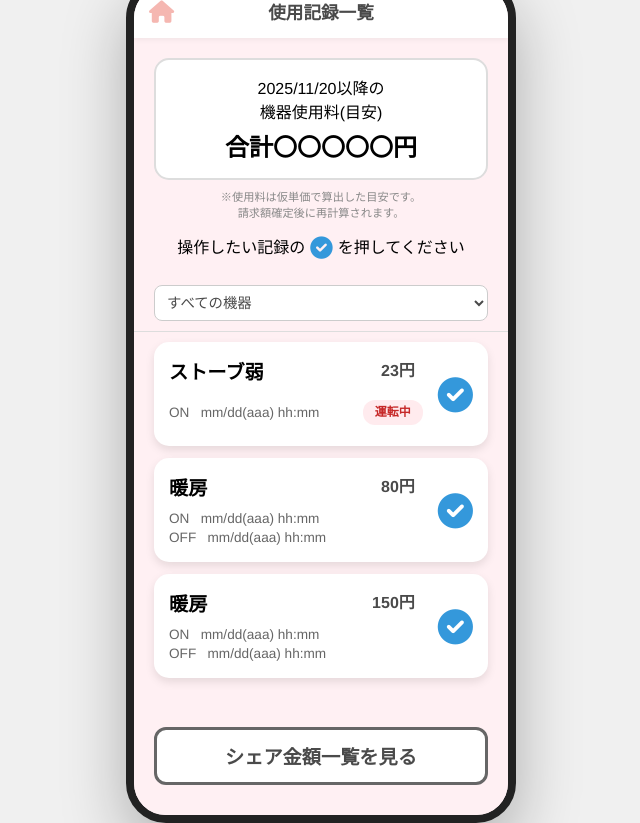
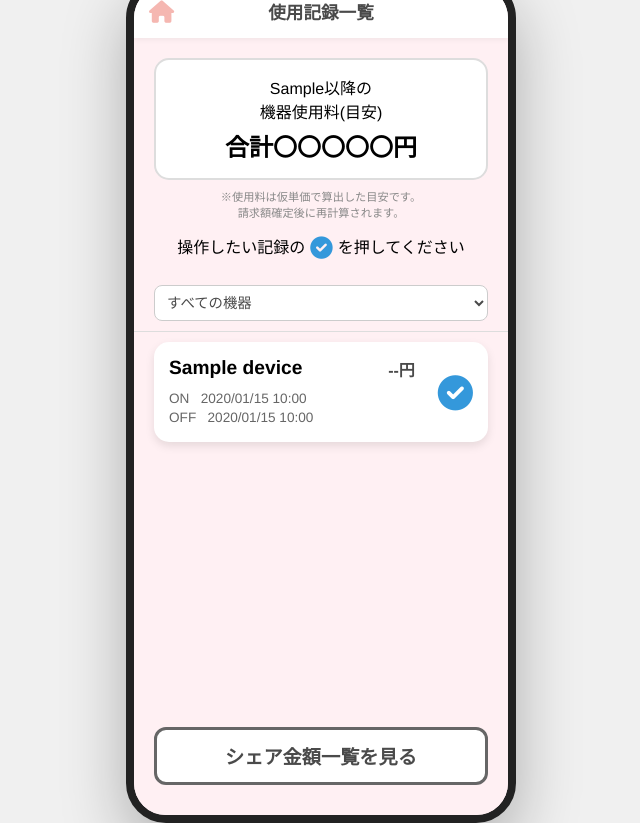
Before and after one commit to kubota-a/family-electricity-cost-share, a Python web app: template templates/user_usage_logs.html in a window 1280 px wide. Shown: the whole page, without its empty margins (319-959 px from the left). Run offline with Jinja, Linux system fonts and the light colour scheme; the template is opened without the code that fills it: most values are stand-ins (such as "Sample title", 1, 10 or a date in 2020).

Commit message:
feat: 使用記録一覧の取得と未確定期間判定を実装

```diff
--- a/templates/user_usage_logs.html
+++ b/templates/user_usage_logs.html
@@ -141,6 +141,12 @@
             flex-grow: 1;
             overflow-y: auto;
             padding: 10px 20px 100px;
+        }
+        .empty-message {
+            text-align: center;
+            color: #666;
+            font-weight: bold;
+            margin-top: 20px;
         }
 
         .usage-item {
@@ -342,7 +348,13 @@
 
     <div class="fixed-content">
         <div class="summary-card">
-            <div class="summary-title">2025/11/20以降の<br>機器使用料(目安)</div>
+            <div class="summary-title">
+                {% if unfinalized_start_display == "初回利用記録" %}
+                初回利用記録<br>機器使用料(目安)
+                {% else %}
+                {{ unfinalized_start_display }}以降の<br>機器使用料(目安)
+                {% endif %}
+            </div>
             <div class="summary-amount">合計〇〇〇〇〇円</div>
         </div>
         <p class="note">※使用料は仮単価で算出した目安です。<br>請求額確定後に再計算されます。</p>
@@ -373,47 +385,32 @@
     </div>
 
     <main class="usage-list">
+        {% if usage_logs %}
+        {% for usage_log in usage_logs %}
         <div class="usage-item">
             <div class="item-info">
                 <div class="item-header">
-                    <span class="item-name">ストーブ弱</span>
-                    <span class="item-price">23円</span>
+                    <span class="item-name">{{ usage_log.device.name }}</span>
+                    <span class="item-price">--円</span>
                 </div>
                 <div class="item-time">
-                    <div class="item-time-main">ON &nbsp; mm/dd(aaa) hh:mm</div>
+                    <div class="item-time-main">
+                        ON &nbsp; {{ usage_log.start_time.strftime("%Y/%m/%d %H:%M") }}
+                        {% if usage_log.end_time %}
+                        <br>OFF &nbsp; {{ usage_log.end_time.strftime("%Y/%m/%d %H:%M") }}
+                        {% endif %}
+                    </div>
+                    {% if not usage_log.end_time %}
                     <span class="badge-status badge-on">運転中</span>
+                    {% endif %}
                 </div>
             </div>
             <i class="fas fa-check-circle check-icon"></i>
         </div>
-
-        <div class="usage-item">
-            <div class="item-info">
-                <div class="item-header">
-                    <span class="item-name">暖房</span>
-                    <span class="item-price">80円</span>
-                </div>
-                <div class="item-time">
-                    <div class="item-time-main">ON &nbsp; mm/dd(aaa) hh:mm<br>
-                    OFF &nbsp; mm/dd(aaa) hh:mm</div>
-                </div>
-            </div>
-            <i class="fas fa-check-circle check-icon"></i>
-        </div>
-
-        <div class="usage-item">
-            <div class="item-info">
-                <div class="item-header">
-                    <span class="item-name">暖房</span>
-                    <span class="item-price">150円</span>
-                </div>
-                <div class="item-time">
-                    <div class="item-time-main">ON &nbsp; mm/dd(aaa) hh:mm<br>
-                    OFF &nbsp; mm/dd(aaa) hh:mm</div>
-                </div>
-            </div>
-            <i class="fas fa-check-circle check-icon"></i>
-        </div>
+        {% endfor %}
+        {% else %}
+        <p class="empty-message">表示できる使用記録はありません</p>
+        {% endif %}
     </main>
 
     <div class="modal-overlay" id="usageActionModal">
```
Also changed, not shown: app.py (+54 -4 lines).
